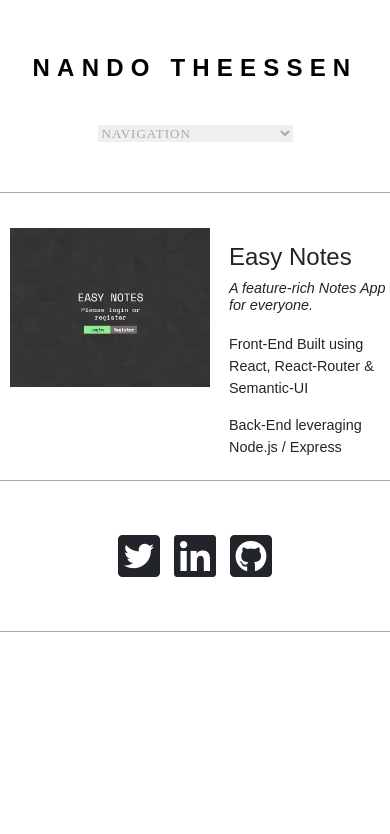
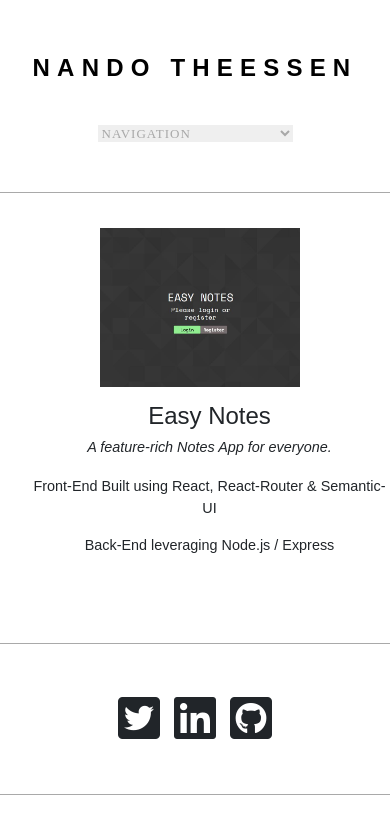
Before and after one commit to NandoTheessen/Resume-Page, a React (Create React App) app: page /portfolio in a window 390 px wide. Shown: the top 834 px of the page. Built offline with nearby package versions, Linux system fonts and the light colour scheme.

Commit message:
added breakpoints for small devices

```diff
--- a/src/components/Content.css
+++ b/src/components/Content.css
@@ -25,7 +25,10 @@
     border-bottom: 1px solid darkgrey;
 }
 
-@media(max-width:450px) {
+@media(max-width:500px) {
+    .introduction {
+        text-align: center;
+    }
     .reach-out {
         max-width: 280px;
         padding-left: 0;
--- a/src/components/Portfolio.css
+++ b/src/components/Portfolio.css
@@ -15,7 +15,6 @@
     width: 100%;
     padding-top: 35px;
     padding-left: 10px;
-    height: 30vh;
 }
 
 .project-description-container {
@@ -40,3 +39,10 @@
     margin-top: 35px;
     padding-left: 10px;
 }
+
+@media(max-width:500px) {
+    .project {
+        flex-direction: column;
+        text-align: center;
+    }
+}
```
